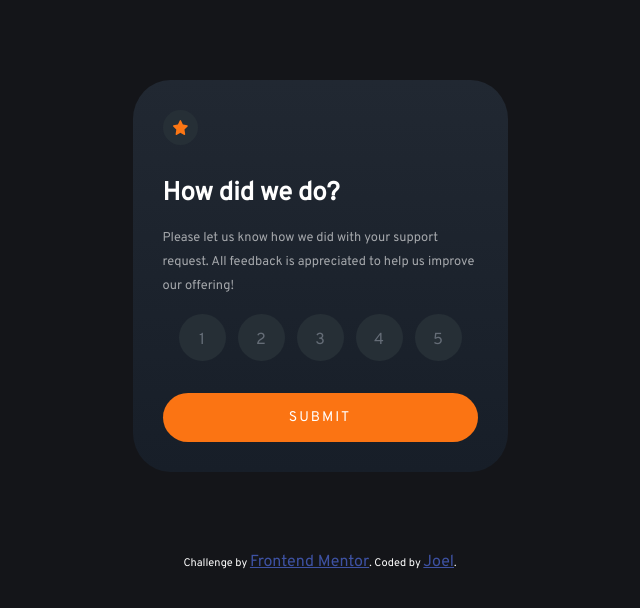
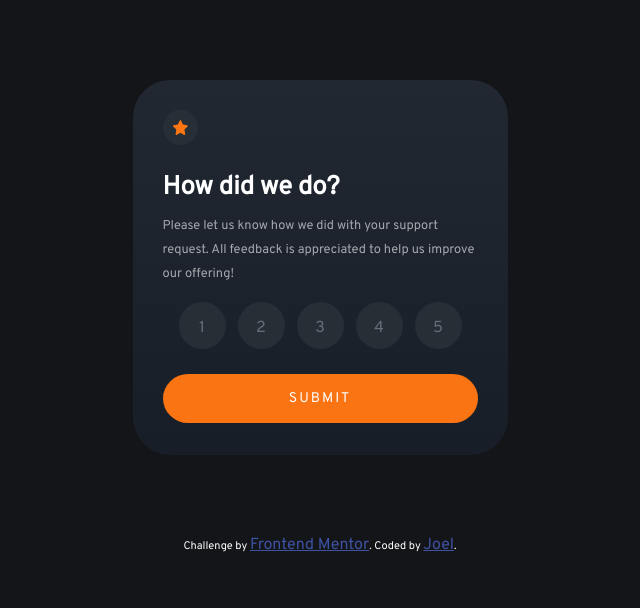
Before and after one commit to JoelTing99/interactive-rating-component, a plain HTML site: page index.html in a window 1280 px wide. Shown: the whole page, without its empty margins (320-960 px from the left). Drawn offline with Linux system fonts and the light colour scheme.

Commit message:
completed

```diff
--- a/styles.css
+++ b/styles.css
@@ -16,7 +16,7 @@ body {
 }
 
 .rating-title {
-    margin: 2rem auto 1rem;
+    margin: 1.6rem auto 0.6rem;
 }
 
 .thanks-title {
@@ -111,7 +111,7 @@ body {
     border: none;
     border-radius: 8% / 50%;
     padding: 1rem;
-    margin: 1rem auto 0;
+    margin: 0.6rem auto 0;
 }
 
 .btn:hover {
```
